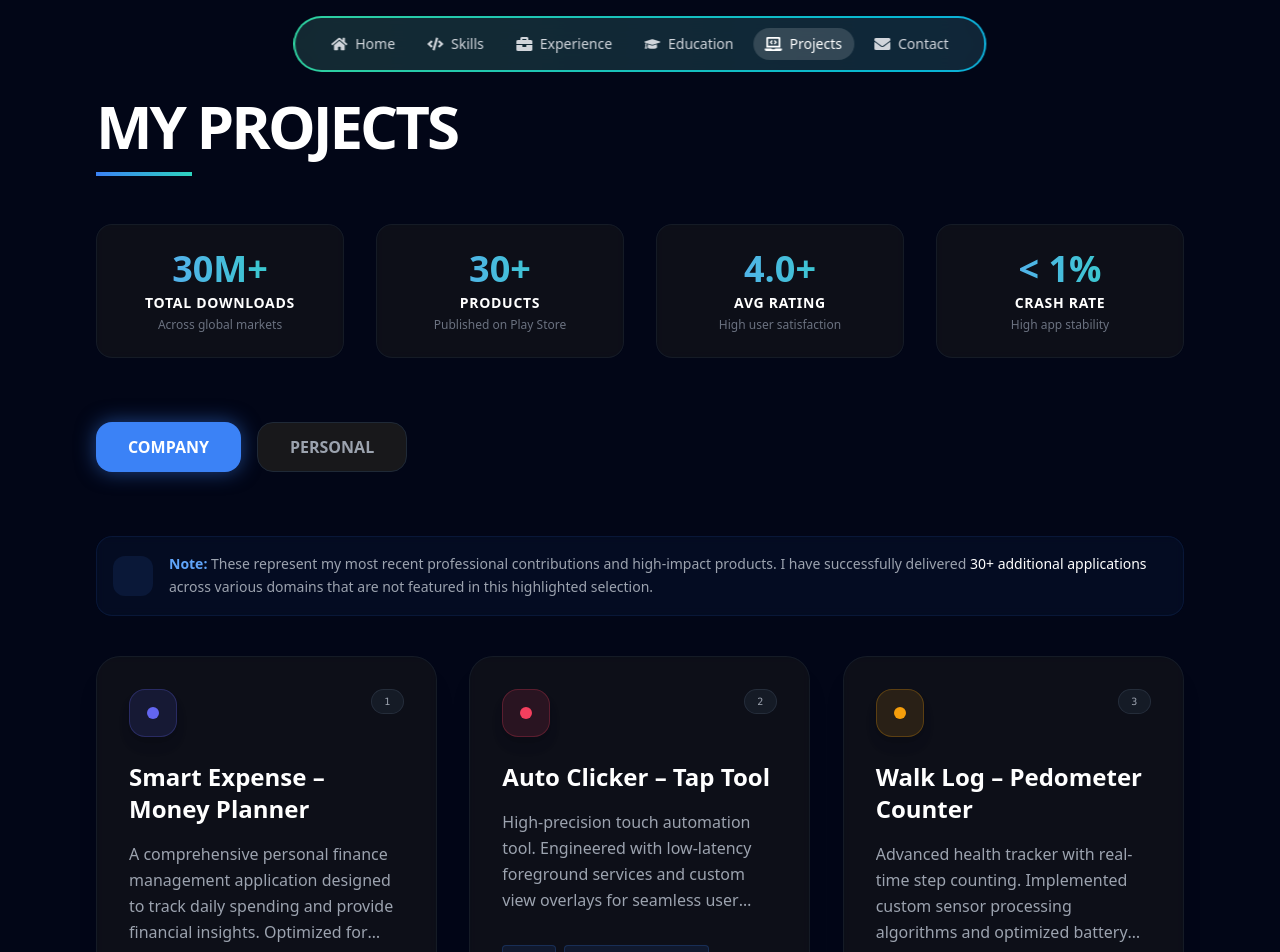
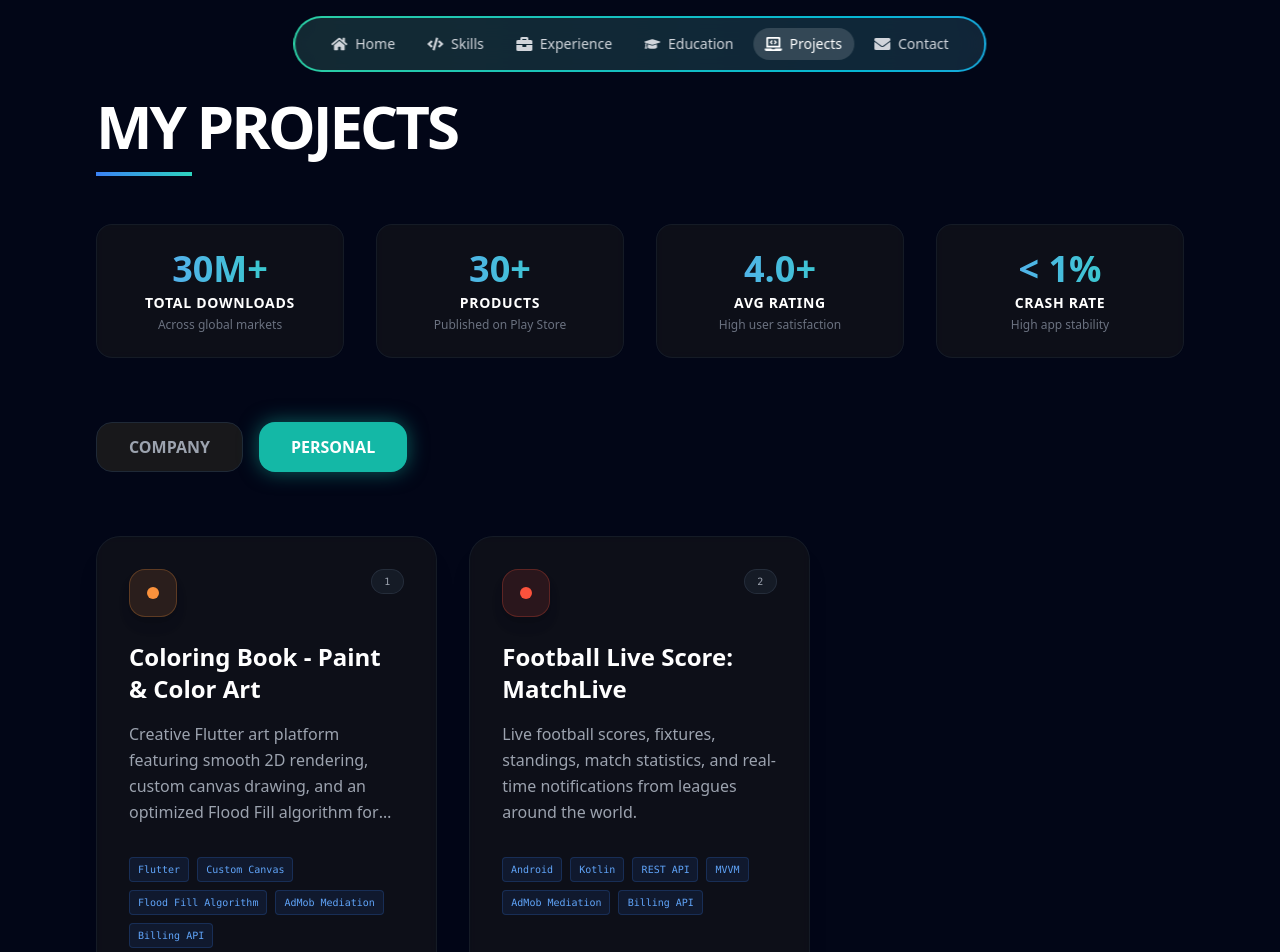
Before and after one commit to nguyenvietcuong0112/nguyenvietcuong_profolio, a React (Vite) app: page /projects in a window 1280 px wide. Shown: the top 952 px of the page. Built offline with nearby package versions, Linux system fonts and the light colour scheme.

Commit message:
fix bugs

```diff
--- a/src/pages/About/About.jsx
+++ b/src/pages/About/About.jsx
@@ -28,7 +28,7 @@ export default function About() {
               </p>
 
               <p className="text-white">
-                I specialize in high-impact mobile solutions, focusing on performance, user growth, and <span className="font-bold border-b-2 border-blue-500/50">AdMob monetization</span>. My expertise lies in optimizing eCPM, ARPDAU, and retention through data-driven decisions and rigorous A/B testing.
+                I specialize in high-impact mobile solutions with a strong focus on <span className="font-bold border-b-2 border-blue-500/50">Monetization & Analytics SDK Development</span>. I have extensive experience building centralized libraries that seamlessly integrate AdMob, AppLovin, AppsFlyer, and Adjust. My expertise lies in optimizing eCPM, ARPDAU, and ROAS through robust ad-loading strategies, precise event tracking, and data-driven A/B testing.
               </p>
 
               <p className="text-white">
--- a/src/pages/Experience/Experience.jsx
+++ b/src/pages/Experience/Experience.jsx
@@ -125,9 +125,9 @@ const ExperienceSection = () => {
       "☁️ Cloud Ecosystem: Leveraged Firebase (Auth, Remote Config, Firestore, Analytics, Crashlytics) for experiments, feature rollout, and real-time monitoring.",
       "🔐 API Integration: Integrated RESTful APIs with secure data handling, robust error handling, and offline-friendly flows where needed.",
       "⚡ Performance & Stability: Profiled and optimized UI/IO paths; targeted smooth 60FPS UX and maintained crash rate under 1%.",
-      "💰 Monetization: Integrated and optimized Google AdMob (mediation, load strategy, frequency capping) to grow revenue without hurting UX.",
-      "🎮 Engine Bridging: Integrated Unity modules into Android/iOS apps with low-latency communication and cross-module state synchronization.",
-      "🧩 SDK & Ads Library: Built reusable Android SDK/libraries and integrated ads SDKs for Unity games, including bridge layers, callback handling, and runtime optimization.",
+      "💰 Monetization & Tracking SDK: Built and maintained a centralized, reusable Android SDK unifying AdMob, AppLovin MAX, Adjust, and AppsFlyer, acting as the core monetization engine for 30+ products.",
+      "📈 Revenue & ROAS Optimization: Engineered advanced ad-loading strategies (caching, pre-fetching, bidding) and precise event postback pipelines to maximize ARPDAU and ensure accurate user acquisition (UA) tracking.",
+      "🎮 Engine Bridging & Compliance: Developed low-latency Unity Bridge layers (JNI) for seamless callback handling, while strictly managing user consent flows (UMP/GDPR) and maintaining memory safety.",
       "🧪 CI/CD & Release: Built pipelines (GitHub Actions / Bitbucket Pipelines) with automated build, code signing, staged rollouts, and store publishing.",
     ],
     technologies: [
@@ -138,7 +138,8 @@ const ExperienceSection = () => {
       "Hilt",
       "Coroutines/Flow",
       "Room",
-      "AdMob",
+      "AdMob / MAX",
+      "AppsFlyer / Adjust",
       "Firebase",
       "CI/CD",
     ],
--- a/src/pages/Hero/Hero.jsx
+++ b/src/pages/Hero/Hero.jsx
@@ -86,13 +86,13 @@ const code = `
 const mobileDeveloper = {
     name: 'Nguyen Viet Cuong',
     role: 'Mobile Engineer',
-    specialization: ['Modular Architecture', 'Performance Scaling'],
+    specialization: ['Monetization SDKs', 'Modular Architecture'],
     mastery: {
-        architecture: 'Clean & Modular',
-        responsiveness: 'Zero-Jank UI',
-        stability: 'Reliable Systems'
+        architecture: 'Clean & Scalable',
+        ads_tracking: 'AdMob, Adjust, AppsFlyer',
+        performance: 'Zero-Jank UI & Reliable Systems'
     },
-    passion: 'Building scalable and maintainable products'
+    passion: 'Building scalable products with maximum ARPDAU'
 };
 `;
 
--- a/src/pages/Projects/Projects.jsx
+++ b/src/pages/Projects/Projects.jsx
@@ -4,6 +4,24 @@ import PropTypes from "prop-types";
 import { FaAndroid, FaApple, FaGithub } from "react-icons/fa";
 
 const projects = [
+  {
+    title: "Core Monetization & Tracking SDK",
+    category: "company",
+    description:
+      "A proprietary centralized Android/Unity SDK built to unify AdMob, AppLovin MAX, Adjust, AppsFlyer, and Firebase. Integrated across 30+ applications, it manages complex ad bidding, waterfall strategies, UMP consent, and precise event postbacks to maximize ARPDAU and ensure accurate ROAS tracking.",
+    color: "#a855f7",
+    tech: ["Android AAR", "Unity Bridge", "AdMob/MAX", "AppsFlyer/Adjust", "Analytics"],
+  },
+    {
+        title: "ETAX MOBILE",
+        category: "company",
+        description:
+          "Official government tax service application. Optimized for secure RESTful communication and high-volume document handling across Android and iOS.",
+        color: "#4ade80",
+        tech: ["Flutter", "Kotlin", "REST API", "JSON Web Tokens", "TLS Encryption"],
+        androidLink: "https://play.google.com/store/apps/details?id=com.etax.icanhan",
+        iosLink: "https://apps.apple.com/vn/app/etax-mobile/id1589750682?l=vi",
+      },
   {
     title: "Smart Expense – Money Planner",
     category: "company",
@@ -40,16 +58,7 @@ const projects = [
     tech: ["Flutter", "Dart", "SQLite", "Firebase Sync", "Bloc"],
     iosLink: "https://apps.apple.com/us/app/money-tracker-budget-manager/id6757209828",
   },
-  {
-    title: "ETAX MOBILE",
-    category: "company",
-    description:
-      "Official government tax service application. Optimized for secure RESTful communication and high-volume document handling across Android and iOS.",
-    color: "#4ade80",
-    tech: ["Flutter", "Kotlin", "REST API", "JSON Web Tokens", "TLS Encryption"],
-    androidLink: "https://play.google.com/store/apps/details?id=com.etax.icanhan",
-    iosLink: "https://apps.apple.com/vn/app/etax-mobile/id1589750682?l=vi",
-  },
+
   {
     title: "Coloring Book - Paint & Color Art",
     category: "personal",
@@ -58,6 +67,15 @@ const projects = [
     color: "#fb923c",
     tech: ["Flutter", "Custom Canvas", "Flood Fill Algorithm", "AdMob Mediation", "Billing API"],
     androidLink: "https://play.google.com/store/apps/details?id=com.fillcolor.coloringbook.paint.colorart",
+  },
+{
+    title: "Football Live Score: MatchLive",
+    category: "personal",
+    description:
+      "Live football scores, fixtures, standings, match statistics, and real-time notifications from leagues around the world.",
+    color: "#fb523c",
+    tech: ["Android", "Kotlin", "REST API","MVVM","AdMob Mediation", "Billing API"],
+    androidLink: "https://play.google.com/store/apps/details?id=com.livescore.football.livescores.footballscores",
   },
   {
     title: "App Lock – Protect Privacy",
@@ -84,7 +102,7 @@ const additionalApps = [
 ];
 
 export default function Projects() {
-  const [activeTab, setActiveTab] = useState("company");
+  const [activeTab, setActiveTab] = useState("personal");
 
   const filteredProjects = projects.filter(
     (project) => project.category === activeTab
```
Also changed, not shown: 1 other file (tests, documents, lock files or other folders).
